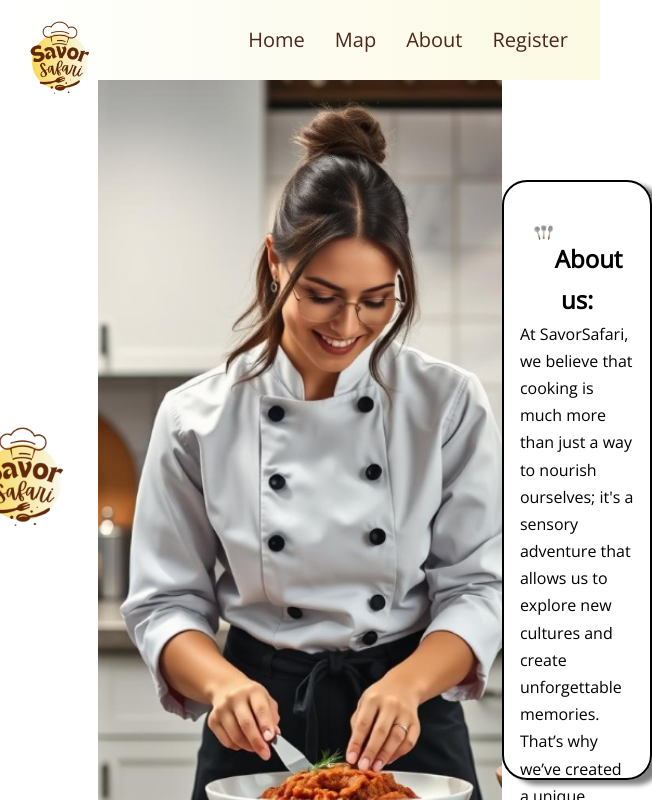
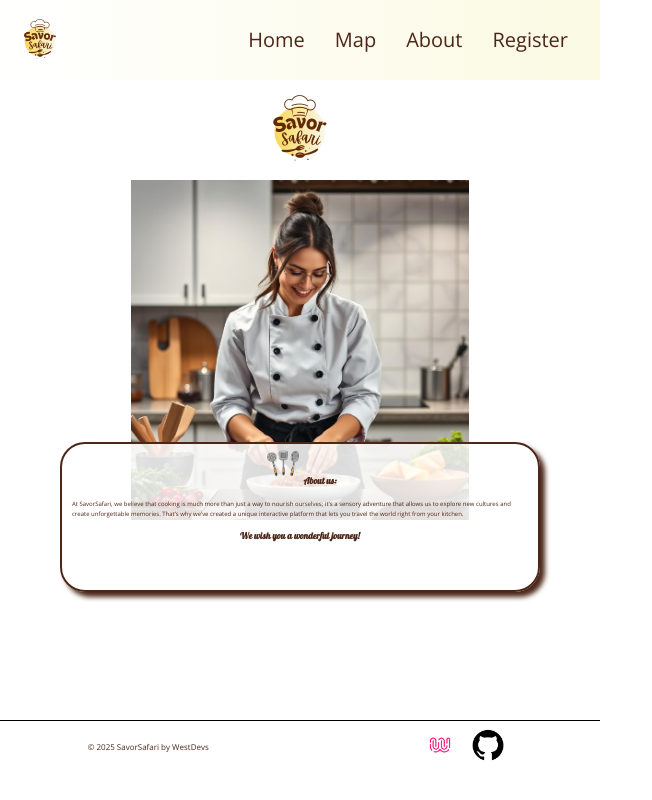
Before and after one commit to wildcodeschool-2025-03/JS-WestDevs-P2-SavorSafari, a React (Vite) app in the folder client/: page /about in a window 600 px wide. Shown: the top 800 px of the page, 652 px wide, since content can reach past the window. Built offline with nearby package versions, Linux system fonts and the light colour scheme.

Commit message:
css-responsive-about

```diff
--- a/client/src/components/About/About.css
+++ b/client/src/components/About/About.css
@@ -1,46 +1,100 @@
 .about {
-  height: auto; /* ou min-height, je veux une hauteur minimale */
-  display: flex;
+  display: grid;
+  grid-template-columns: repeat(5, 1fr) 1fr 1fr 1fr 1fr 1fr 1fr;
+  grid-template-rows: repeat(4, 1fr) 1fr;
+  grid-column-gap: 0px;
+  grid-row-gap: 0px;
+  height: 80vh;
+}
+
+.avatar {
+  grid-area: 1 / 1 / 7 / 7;
+  z-index: 0;
+  overflow: hidden;
+  height: 100%;
   width: 100%;
-  flex-direction: column;
-  justify-content: space-around;
-  align-items: center;
+  object-fit: contain;
 }
 
 .logo {
-  height: 150px;
-  width: 50%;
+  grid-area: 1 / 12 / 4 / 7;
+  z-index: 1;
+  place-self: center;
+  height: 100%;
+  width: 100%;
   object-fit: contain;
-  display: flex;
-}
-
-.avatar {
-  height: 800px;
 }
 
 .about article {
-  border: 2px, solid, black;
-  padding: 16px;
-  height: 600px;
-  width: 90%;
-  object-fit: contain;
-  box-shadow: 10px 5px 5px gray;
+  grid-area: 5 / 6 / 4 / 8;
+  z-index: 2;
+  border: 2px, solid, var(--light-border-bloc-color);
+  color: var(--light-text-color);
+  background-color: rgba(255, 255, 255, 0.85);
+  height: 250px;
+  width: 250%;
+  align-items: center;
+  box-shadow: 5px 5px 5px var(--light-border-bloc-color);
   border-radius: 25px;
+  font-size: 13px;
 }
 
 .about article img {
-  height: 70px;
-  width: 20%;
-  object-fit: contain;
+  height: 50px;
 }
+
+.about h1 {
+  align-items: center;
+  padding: 0;
+  /*backdrop-filter: blur(15px); /* opacity
+  opacity: 0.7;*/
+}
+
+.about p {
+  padding: 16px;
+}
+
 .about h1,
 .about h2 {
   text-align: center;
+  font-family: var(--font-family-title);
 }
 
-@media screen and (min-width: 600px) {
+@media screen and (max-width: 600px) {
   .about {
-    flex-direction: row;
-    justify-content: center;
+    display: grid;
+    grid-template-columns: 1fr;
+    grid-template-rows: 1fr 1fr 0.3fr 0.5fr 0.5fr 0.5fr 0.5fr 1fr 1fr;
+    grid-column-gap: 0px;
+    grid-row-gap: 0px;
+  }
+
+  .logo {
+    grid-area: 1 / 1 / 2 / 2;
+    height: 100px;
+    width: 200px;
+  }
+
+  .avatar {
+    grid-area: 2 / 1 / 4 / 2;
+    height: 340px;
+    justify-self: flex-end;
+
+    overflow: hidden;
+  }
+
+  .about article {
+    grid-area: 3 / 1 / 5 / 6;
+    justify-self: center;
+    font-size: 6px;
+    height: 150px;
+    width: 80%;
+  }
+
+  .about article img {
+    height: 40px;
+  }
+  .about p {
+    padding: 10px;
   }
 }
--- a/client/src/components/About/About.tsx
+++ b/client/src/components/About/About.tsx
@@ -6,7 +6,7 @@ const About = () => {
       <img className="logo" src="src/assets/img/SavorLogo.png" alt="logo" />
       <img
         className="avatar"
-        src="src/assets/img/avatar_projet_2 (1) - rogner.png"
+        src="/public/img/avatar projet 2.png"
         alt="avatar"
       />
       <article>
--- a/client/src/components/Header/Header.css
+++ b/client/src/components/Header/Header.css
@@ -6,9 +6,9 @@ header {
 }
 
 header img {
-  object-fit: contain;
-  height: 100px;
-  padding: 10px;
+  width: 60px;
+  height: 60px;
+  margin: 5px;
 }
 
 .bm-burger-button {
@@ -59,7 +59,8 @@ header img {
   }
 
   header img {
-    height: 120px;
+    height: 70px;
+    width: 70px;
     padding: 5px;
   }
 
```
